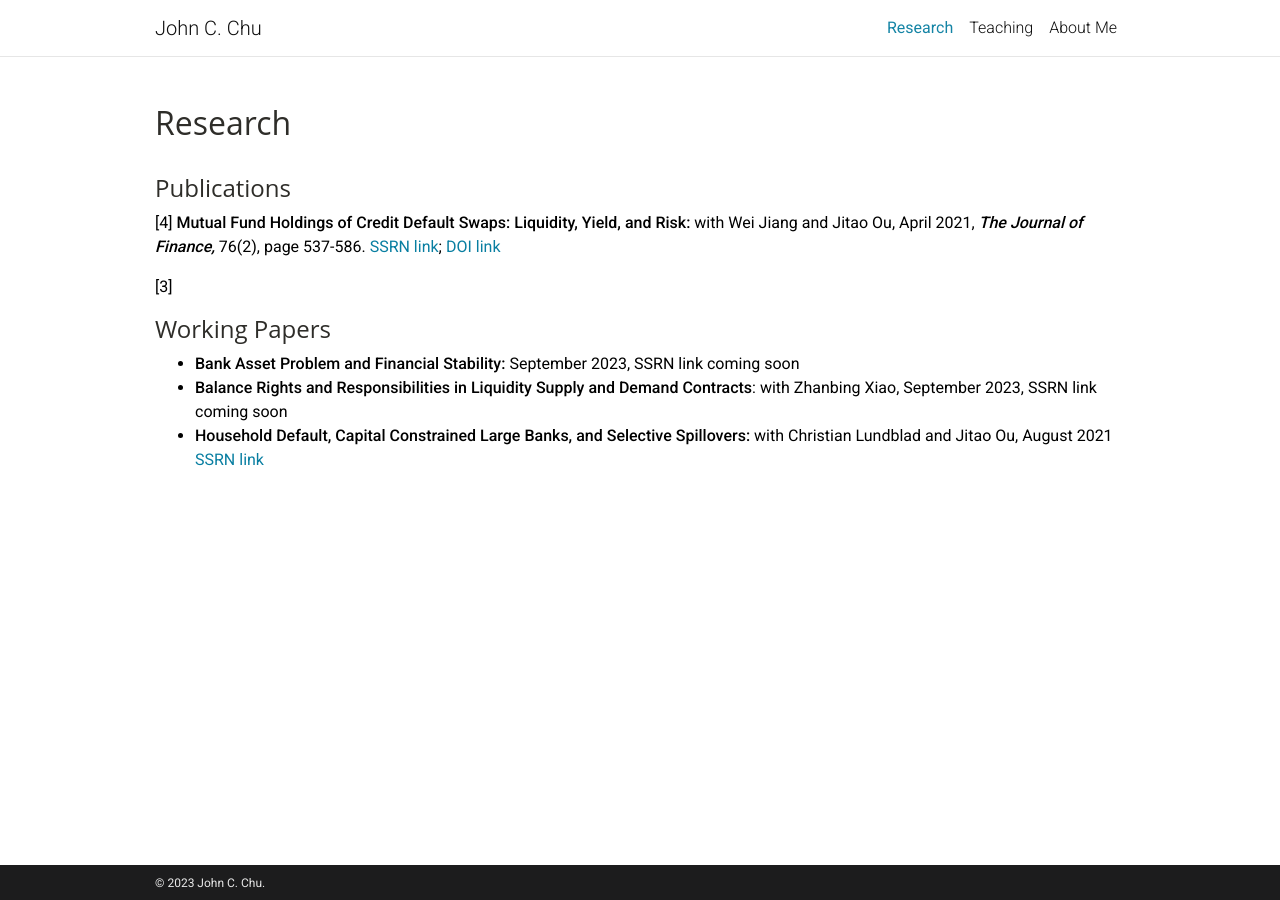
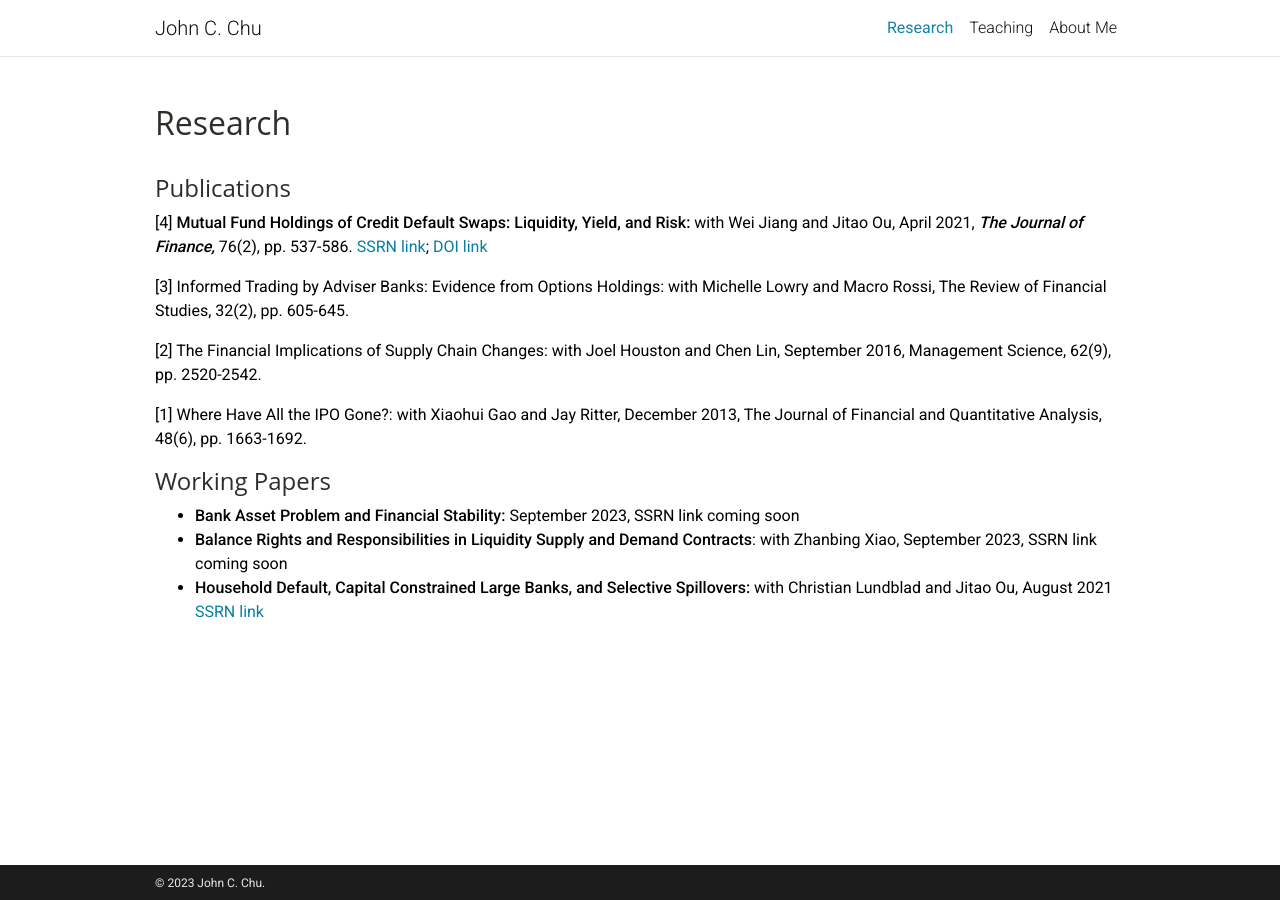
Before and after one commit to johnchu2022/website, a Jekyll site: the page built from _pages/research.md, in a window 1280 px wide. Built offline with Jekyll 4.4.1, drawn with Linux system fonts in a browser that asks for light colours; a style sheet for code colours, icons or effects is not loaded.

Commit message:
Update Pages “research”

```diff
--- a/_pages/research.md
+++ b/_pages/research.md
@@ -7,9 +7,13 @@ nav: true
 ---
 #### P﻿ublications
 
-\[﻿4] **Mutual Fund Holdings of Credit Default Swaps: Liquidity, Yield, and Risk:** with Wei Jiang and Jitao Ou, April 2021, ***The Journal of Finance,*** 76(2), page 537-586.  [SSRN link](https://papers.ssrn.com/sol3/papers.cfm?abstract_id=2549996); [DOI link](https://onlinelibrary.wiley.com/doi/10.1111/jofi.12996)
+\[﻿4] **Mutual Fund Holdings of Credit Default Swaps: Liquidity, Yield, and Risk:** with Wei Jiang and Jitao Ou, April 2021, ***The Journal of Finance,*** 76(2), pp. 537-586.  [SSRN link](https://papers.ssrn.com/sol3/papers.cfm?abstract_id=2549996); [DOI link](https://onlinelibrary.wiley.com/doi/10.1111/jofi.12996)
 
-\[﻿3]
+\[﻿3] Informed Trading by Adviser Banks: Evidence from Options Holdings: with Michelle Lowry and Macro Rossi, The Review of Financial Studies, 32(2), pp. 605-645.
+
+\[﻿2] The Financial Implications of Supply Chain Changes: with Joel Houston and Chen Lin, September 2016, Management Science, 62(9), pp. 2520-2542.
+
+\[﻿1] Where Have All the IPO Gone?: with Xiaohui Gao and Jay Ritter, December 2013, The Journal of Financial and Quantitative Analysis, 48(6), pp. 1663-1692.
 
 #### Working Papers
 
```
